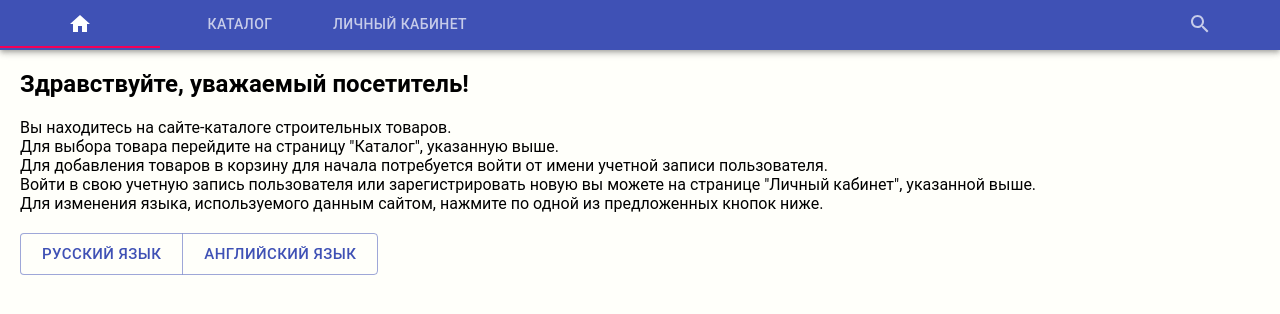
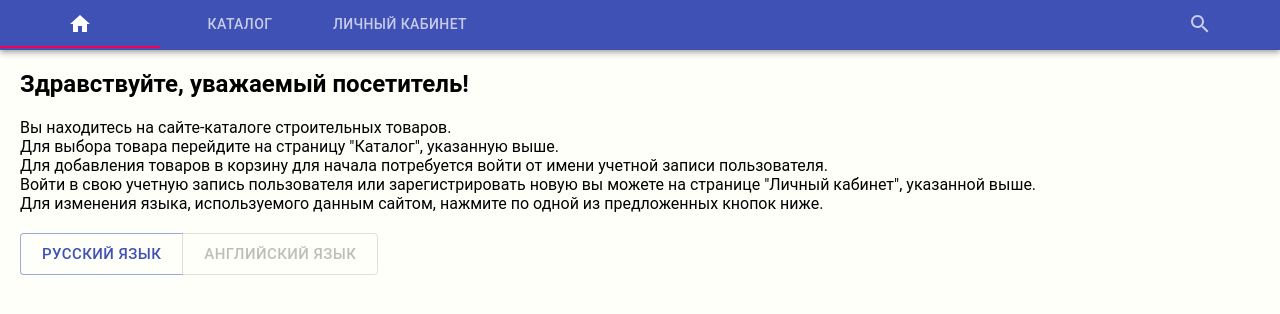
Before and after one commit to P0wderGang3r/material-ui-website, a Next.js app: page / in a window 1280 px wide. Shown: the top 314 px of the page. Built offline with nearby package versions, Linux system fonts and the light colour scheme; no server answers.

Commit message:
disable for en-button

```diff
--- a/components/layout_start_page.js
+++ b/components/layout_start_page.js
@@ -18,7 +18,7 @@ export default function layout_start_page({children}) {
         <Button title = "Русский язык"
           onClick = {() => { alert('Язык успешно изменен на русский!'); window.location.reload(); }} color="primary">Русский язык</Button>
         <Button title = "Английский язык"
-          onClick = {() => { alert('Язык успешно изменен на английский!'); window.location.reload(); }} color="primary">Английский язык</Button>
+          onClick = {() => { alert('Язык успешно изменен на английский!'); window.location.reload(); }} color="primary" disabled>Английский язык</Button>
       </ButtonGroup>
     </div>
   )
```
